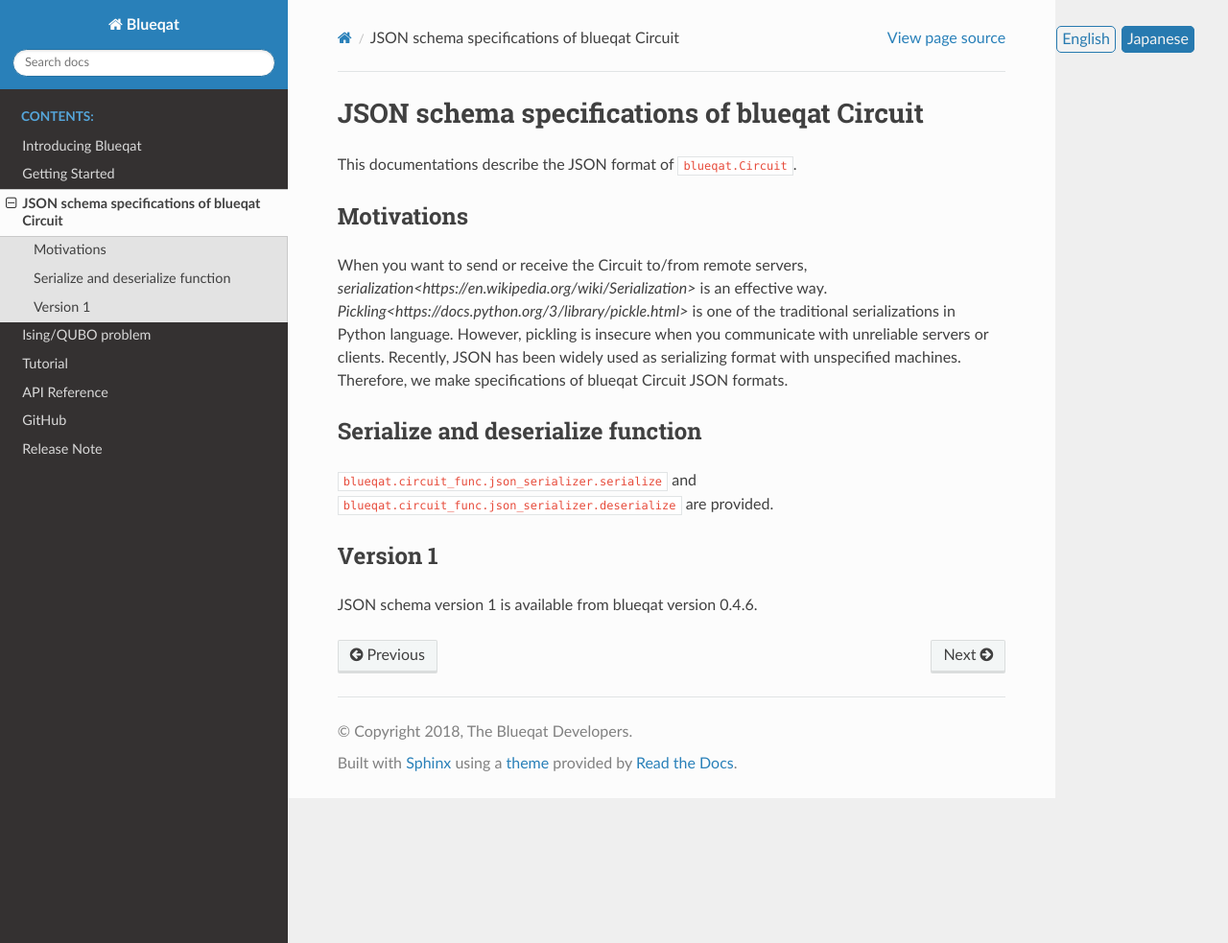
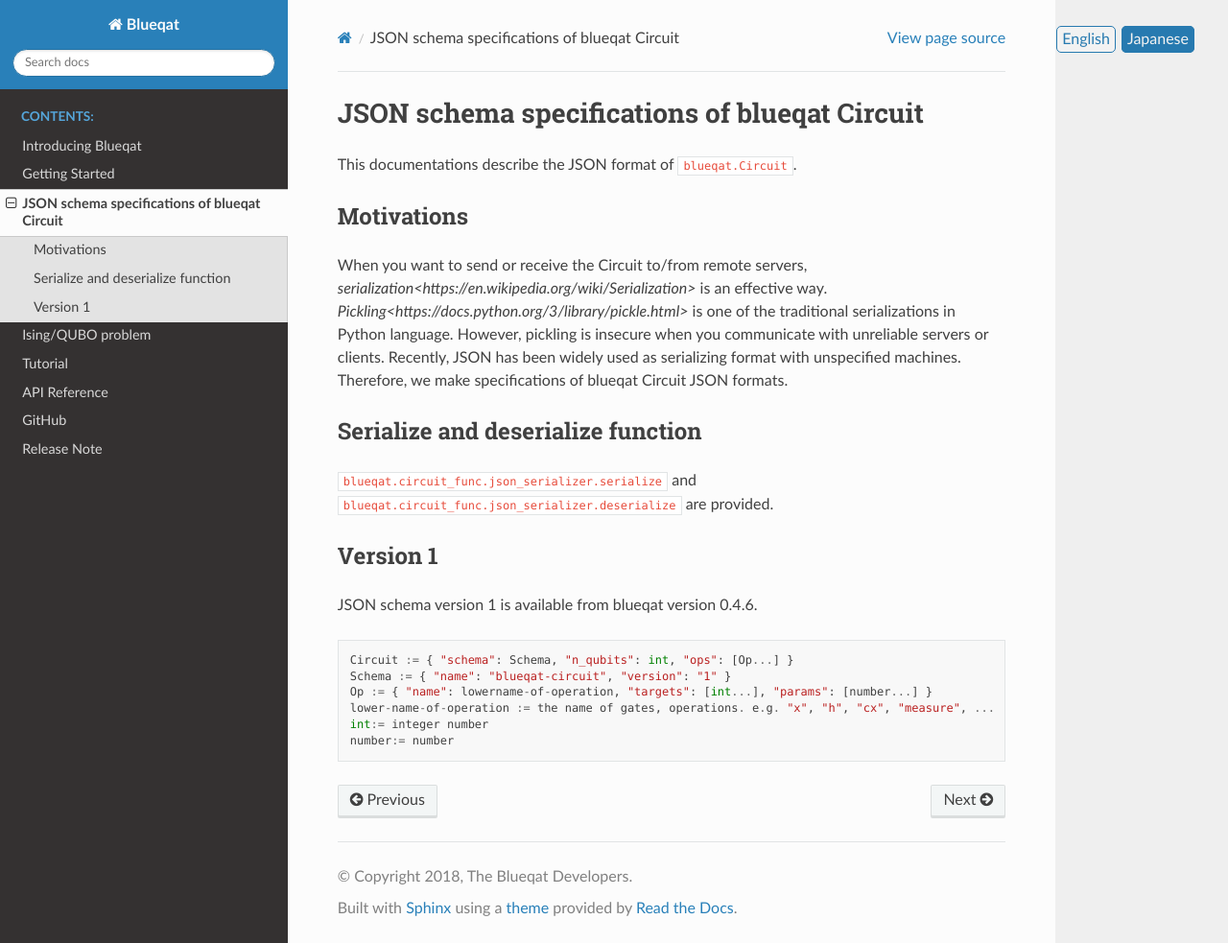
Before and after one commit to Qaqarot/qaqarot, a Sphinx documentation site: the page built from doc/source/json.rst, in a window 1280 px wide and 983 px high. Shown: the whole window at 96% size. Built offline with Sphinx 7.4.7 and the Read the Docs theme 2.0.0, drawn with Linux system fonts in a browser that asks for light colours; part of the change alters nothing that is shown.

```diff
--- a/doc/source/json.rst
+++ b/doc/source/json.rst
@@ -19,9 +19,7 @@ Serialize and deserialize function
 Version 1
 ---------
 
-JSON schema version 1 is available from blueqat version 0.4.6.
-
-.. code-block
+JSON schema version 1 is available from blueqat version 0.4.6. ::
 
   Circuit := { "schema": Schema, "n_qubits": int, "ops": [Op...] }
   Schema := { "name": "blueqat-circuit", "version": "1" }
```
